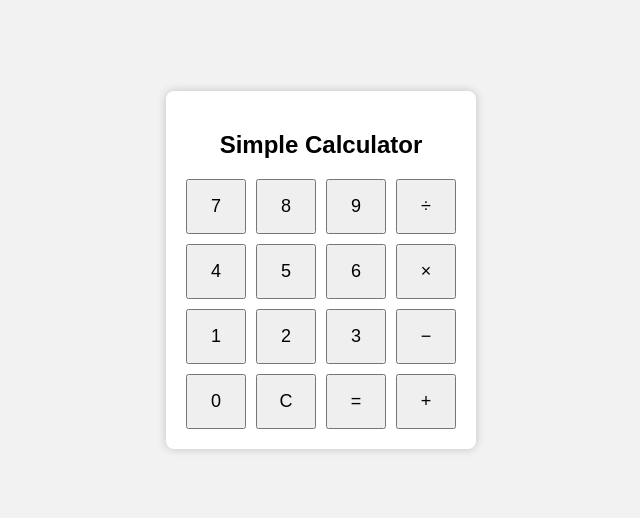
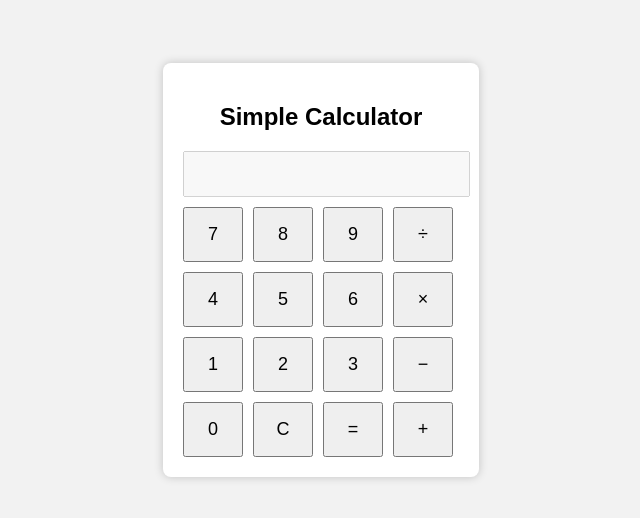
Before and after one commit to imkishoreantony/JS_NEXUS_ASSIGNMENT_1, a plain HTML site: page index.html in a window 1280 px wide. Shown: the part 138-656 px from the top of the page, without its empty margins (319-959 px from the left). Drawn offline with Linux system fonts and the light colour scheme.

Commit message:
Update index.html

```diff
--- a/index.html
+++ b/index.html
@@ -10,7 +10,7 @@
     <div class="calculator">
         <h2>Simple Calculator</h2>
 
-        <!--<input type="text" id="display" disabled>-->
+        <input type="text" id="display" disabled>
 
         <div class="buttons">
             <button onclick="appendValue('7')">7</button>
```
